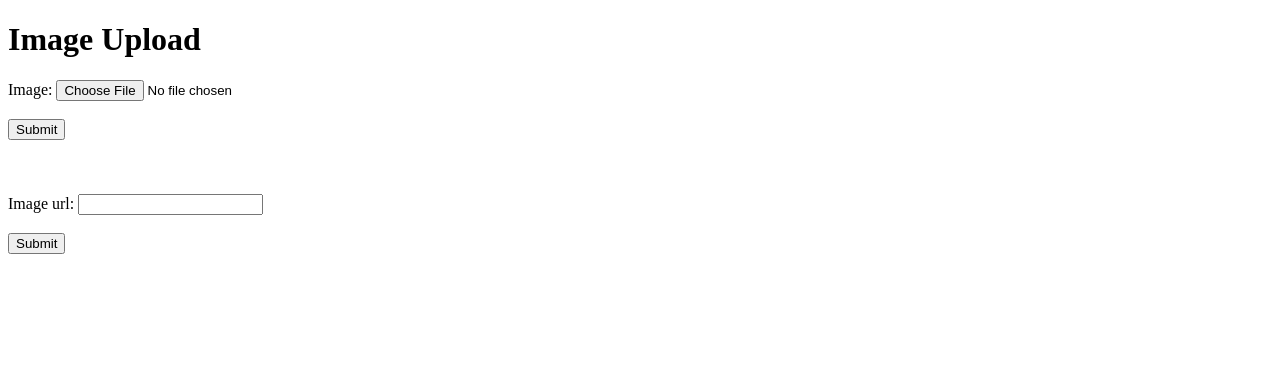
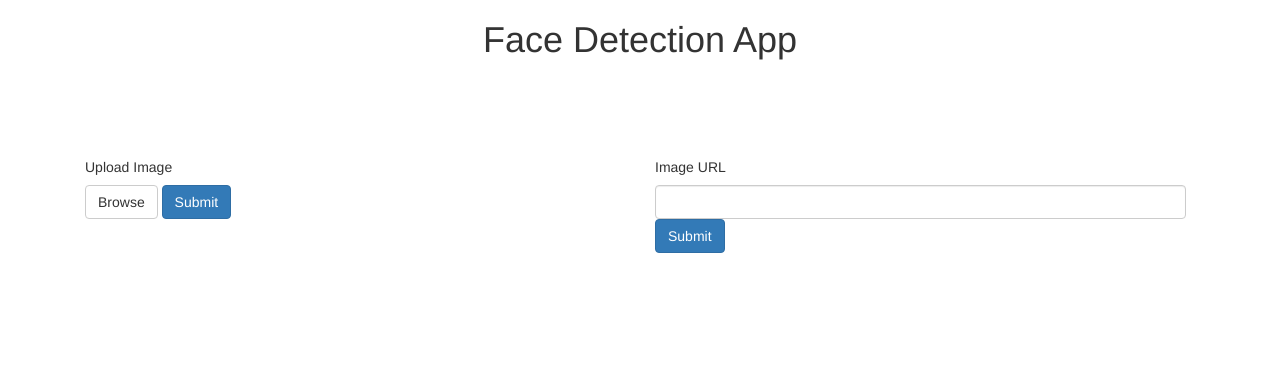
Before and after one commit to rohith2506/facedetect, a Python web app: template templates/index.html in a window 1280 px wide. Shown: the top 390 px of the page. Run offline with Jinja, Linux system fonts and the light colour scheme; the template is opened without the code that fills it, so the values that code supplies are empty; some libraries are stand-ins or nearby versions.

Commit message:
Basic webapp setup is done

```diff
--- a/templates/index.html
+++ b/templates/index.html
@@ -1,18 +1,101 @@
 <!doctype html>
 <html lang="en">
 <head>
-    <meta charset="utf-8">
-    <title>Upload the Image</title>
+  <script src="https://ajax.googleapis.com/ajax/libs/jquery/3.5.1/jquery.min.js"></script>
+  <meta charset="utf-8">
+  <meta name="viewport" content="width=device-width, initial-scale=1, shrink-to-fit=no">
+  <link rel="stylesheet" href="https://stackpath.bootstrapcdn.com/bootstrap/3.4.1/css/bootstrap.min.css" integrity="sha384-HSMxcRTRxnN+Bdg0JdbxYKrThecOKuH5zCYotlSAcp1+c8xmyTe9GYg1l9a69psu" crossorigin="anonymous">
+  <title>Face Detection App</title>
+  <script>
+    $(document).ready(function() {
+      $("form#files").submit(function(e) {
+          e.preventDefault();
+          var formData = new FormData(this);
+          $.ajax({
+              url: window.location.pathname + "upload",
+              type: 'POST',
+              dataType: "json",
+              contentType: "application/json; charset=utf-8",
+              data: formData,
+              success: function (output) {
+                $('#response').html(JSON.stringify(output.landmarks, null, 4));
+                console.log(output)
+                $("#resultImage").attr("src", './images/' + output.output_file);
+              },
+              cache: false,
+              contentType: false,
+              processData: false
+          });
+      });
+      $("form#url").submit(function(e) {
+          e.preventDefault();
+          var formData = new FormData(this);
+          $.ajax({
+              url: window.location.pathname + "submit",
+              type: 'POST',
+              dataType: "json",
+              contentType: "application/json; charset=utf-8",
+              data: formData,
+              success: function (output) {
+                $('#response').html(JSON.stringify(output.landmarks, null, 4));
+                $("#resultImage").attr("src", './images/' + output.output_file);
+              },
+              cache: false,
+              contentType: false,
+              processData: false
+          });
+      });
+    });
+  </script>
 </head>
 <body>
-<h1>Image Upload</h1>
-<form action="/upload" method="post" enctype="multipart/form-data">
-  Image: <input type="file" name="file"><br><br>
-  <input type="submit" value="Submit">
-</form>
-<br><br><br>
-<form action="/submit" method="post">
-  Image url: <input type="url" name="image_url"><br><br>
-  <input type="submit" value="Submit">
-</form>
+<div class="container">
+  <div class="centered">
+    <h1 class="text-center">Face Detection App</h1>
+  </div>
+</div>
+
+<br/><br/><br/><br/>
+<div class="container">
+  <div class="col">
+    <div class="col-xs-6">
+      <form id="files" action="/upload" method="post" enctype="multipart/form-data">
+        <h5>Upload Image </h5>
+        <label class="btn btn-default btn-file">
+          Browse <input type="file" name="file" style="display: none;">
+        </label>
+        <button type="submit" class="btn btn-primary">Submit</button>
+        </form>
+    </div>
+  </div>
+  <div class="col">
+    <div class="col-xs-6">
+      <form id="url" action="/submit" method="post" class="form-inline">
+        <h5>Image URL </h5>
+        <input type="text" name="image_url" class="form-control mb-2 mr-sm-2 mb-sm-0" size="60">
+        <button type="submit" class="btn btn-primary">Submit</button>
+      </form>
+    </div>
+  </div>
+</div>
+
+<br/><br/><br/><br/><br/><br/><br/><br/>
+<div class="container">
+  <div class="col">
+    <div class="col-xs-6">
+        <h5>Image</h5>
+        <figure class="figure">
+          <img id="resultImage" src="./images/demo.png" class="figure-img img-fluid rounded">
+        </figure>
+    </div>
+  </div>
+  <div class="col">
+    <div class="col-xs-6">
+      <div class="form-group">
+        <label for="exampleTextarea">Results</label>
+        <textarea class="form-control" id="response" name="results" rows="10"></textarea>
+      </div>
+    </div>
+  </div>
+</div>
 </body>
```
Also changed, not shown: 4 other files.
